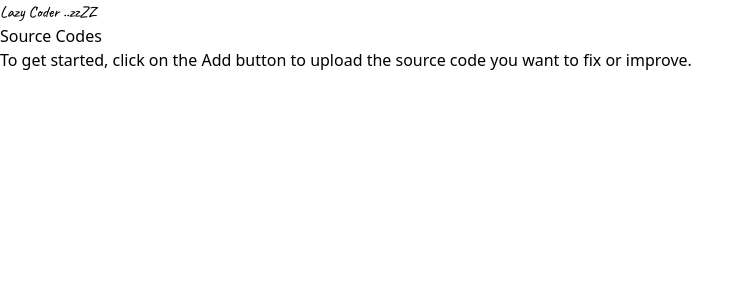
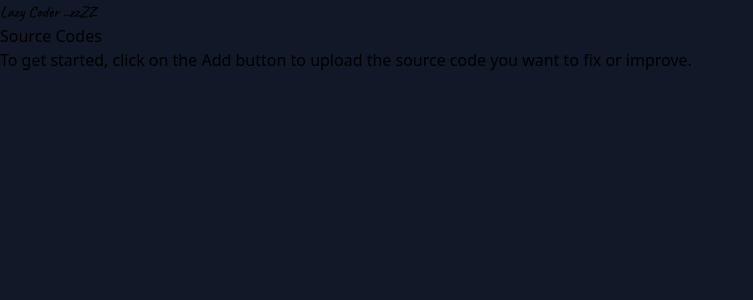
Before and after one commit to peerasak-u/lazy-coder, a Vue app: page / in a window 1280 px wide. Shown: the top 300 px of the page, without its empty margins (0-753 px from the left). Built offline with nearby package versions, Linux system fonts and the light colour scheme.

Commit message:
fix: bg color

```diff
--- a/src/style.css
+++ b/src/style.css
@@ -5,3 +5,8 @@
 .lazy-font {
   font-family: "Caveat", cursive;
 }
+
+html,
+body {
+  background-color: #111827;
+}
```
